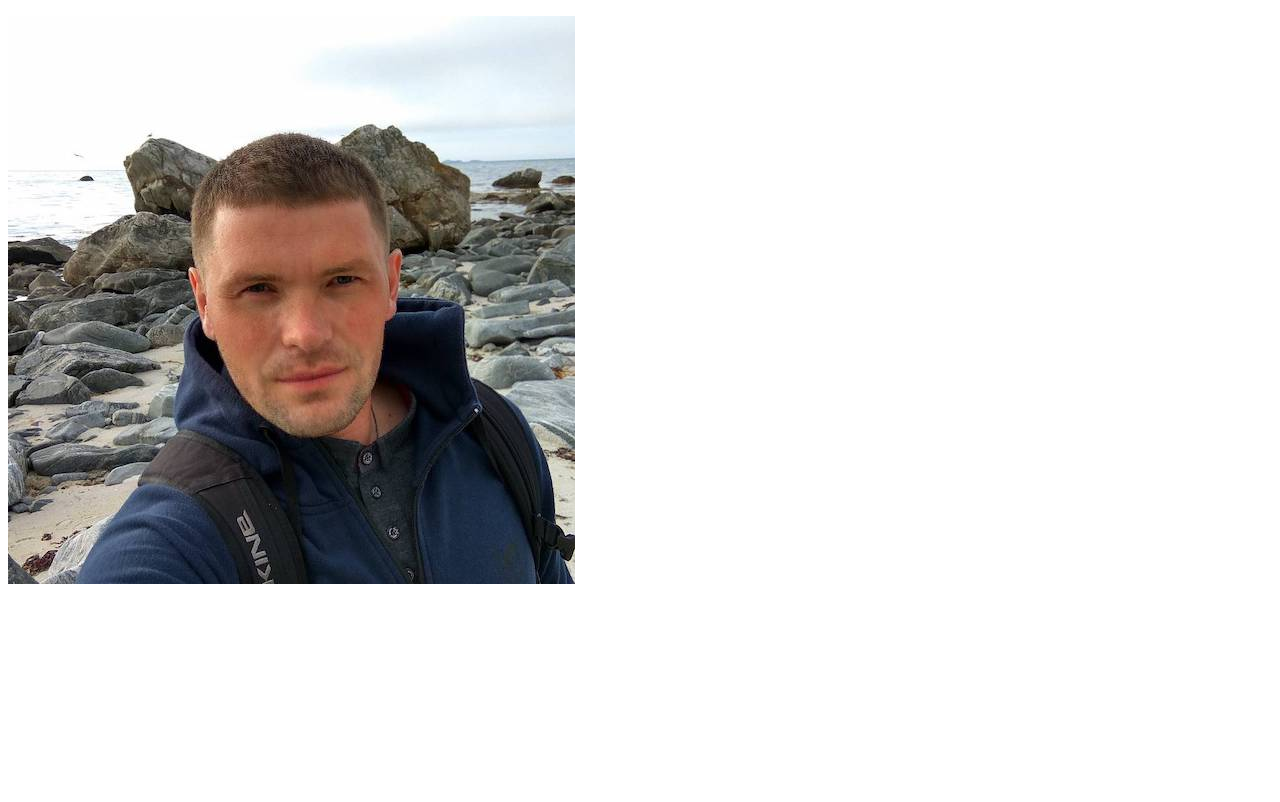
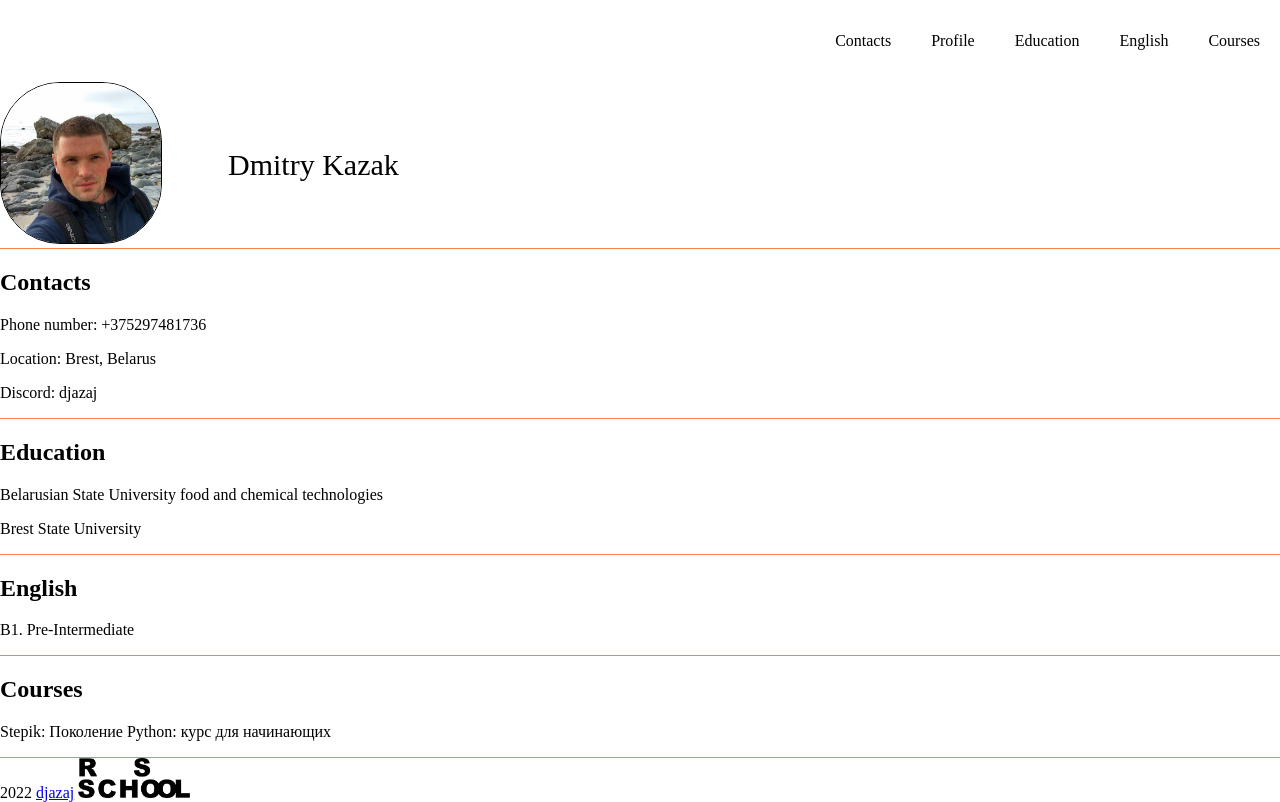
Before and after one commit to djazaj/rsschool-cv11, a plain HTML site: page index.html in a window 1280 px wide. Drawn offline with Linux system fonts and the light colour scheme.

Commit message:
docs:create cv

```diff
--- a/index.html
+++ b/index.html
@@ -4,11 +4,53 @@
    <meta charset="UTF-8">
    <meta http-equiv="X-UA-Compatible" content="IE=edge">
    <meta name="viewport" content="width=device-width, initial-scale=1.0">
-   <title>Document</title>
+   <title>CV</title>
+   <link rel="stylesheet" href="style.css">
+   <link rel="icon" href="assets/favicon.ico">
 </head>
-<body>
-   <p>
-      <img src="kazak.jpeg" alt="photo">
-   </p>
+<body class="body">
+   <header>
+      <nav class="nav">
+      <ul class="nav-list">
+        <li class="nav-item"><a href="#contacts" class="nav-link">Contacts</a></li>
+        <li class="nav-item"><a href="#profile" class="nav-link">Profile</a></li>
+        <li class="nav-item"><a href="#education" class="nav-link">Education</a></li>
+        <li class="nav-item"><a href="#english" class="nav-link">English</a></li>
+        <li class="nav-item"><a href="#courses" class="nav-link">Courses</a></li>
+      </ul>
+    </nav></header>
+   <main class="main">
+      <section class="section" id="profile">
+         <div class="div-profile">
+            <div><img class="img-avatar" src="./assets/kazak.jpeg"  height="160px" width="160px" border="1px" alt="avatar"></div>
+            <div class="name">Dmitry Kazak</div>
+         </div>
+      </section>
+      <section class="section" id="contacts">
+         <h1>Contacts</h1>
+         <p>Phone number: +375297481736</p>
+         <p>Location: Brest, Belarus</p>
+         <p>Discord: djazaj</p>
+
+
+      </section>
+      <section class="section" id="education">
+         <h1>Education</h1>
+         <p>Belarusian State University food and chemical technologies</p>
+         <p>Brest State University</p>
+      </section>
+      <section class="section" id="english">
+         <h1>English</h1>
+         <p>B1. Pre-Intermediate</p>
+
+      </section>
+      <section class="section" id="courses">
+         <h1>Courses</h1>
+         <p>Stepik: Поколение Python: курс для начинающих</p>
+
+      </section>
+   <footer>
+      <div>2022  <a href="https://github.com/djazaj">djazaj</a>               <a href="https://rs.school"><img src="./assets/RS.png" height="40px" alt="logo"> </a></div>
+   </footer>
 </body>
 </html>
--- a/style.css
+++ b/style.css
@@ -0,0 +1,50 @@
+.body{
+   min-height: 100vh;
+   margin: 0;
+   padding: 0;
+   display: flex;
+  flex-direction: column;
+  justify-content: space-between;
+}
+.main{
+
+}
+.header{
+
+}
+.footer{
+   margin: 20px;
+}
+.nav-list {
+   display: flex;
+   justify-content: flex-end;
+   align-items: center;
+ }
+ .nav-list {
+   list-style: none;
+ }
+ .nav-link {
+   padding: 0 20px;
+   line-height: 50px;
+   text-decoration: none;
+   color: black;
+   transition: .3s;
+ }
+ .img-avatar{
+    border-radius: 60px;
+ }
+ .div-profile{
+    display: flex;
+    justify-content:flex-start;
+ }
+ .name{
+    text-align: center;
+    padding: 66px;
+    font-size: 30px;
+ }
+.section{
+   border-bottom:1px solid coral ;
+}
+.footer{
+   height: 50;
+}
```
Also changed, not shown: assets/RS.png (added), assets/favicon.ico (added), assets/kazak.jpeg (renamed from kazak.jpeg).
